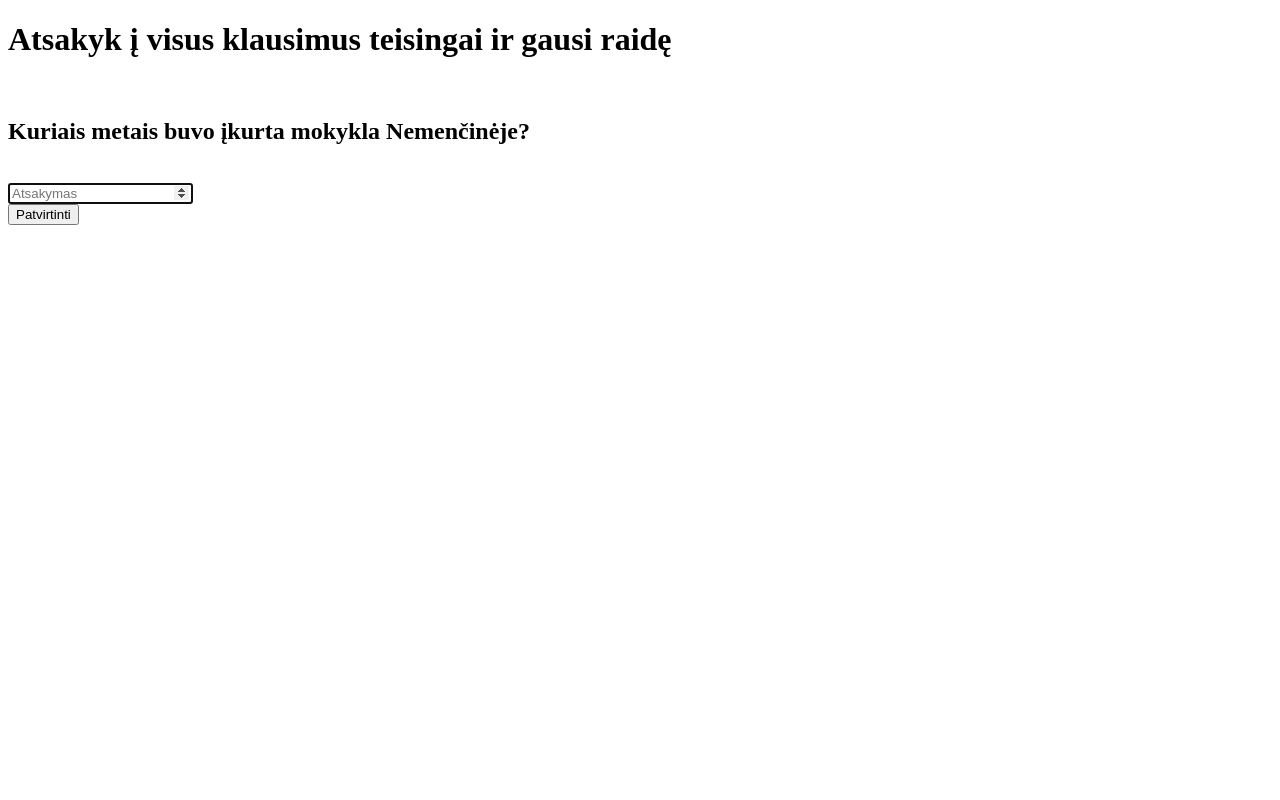
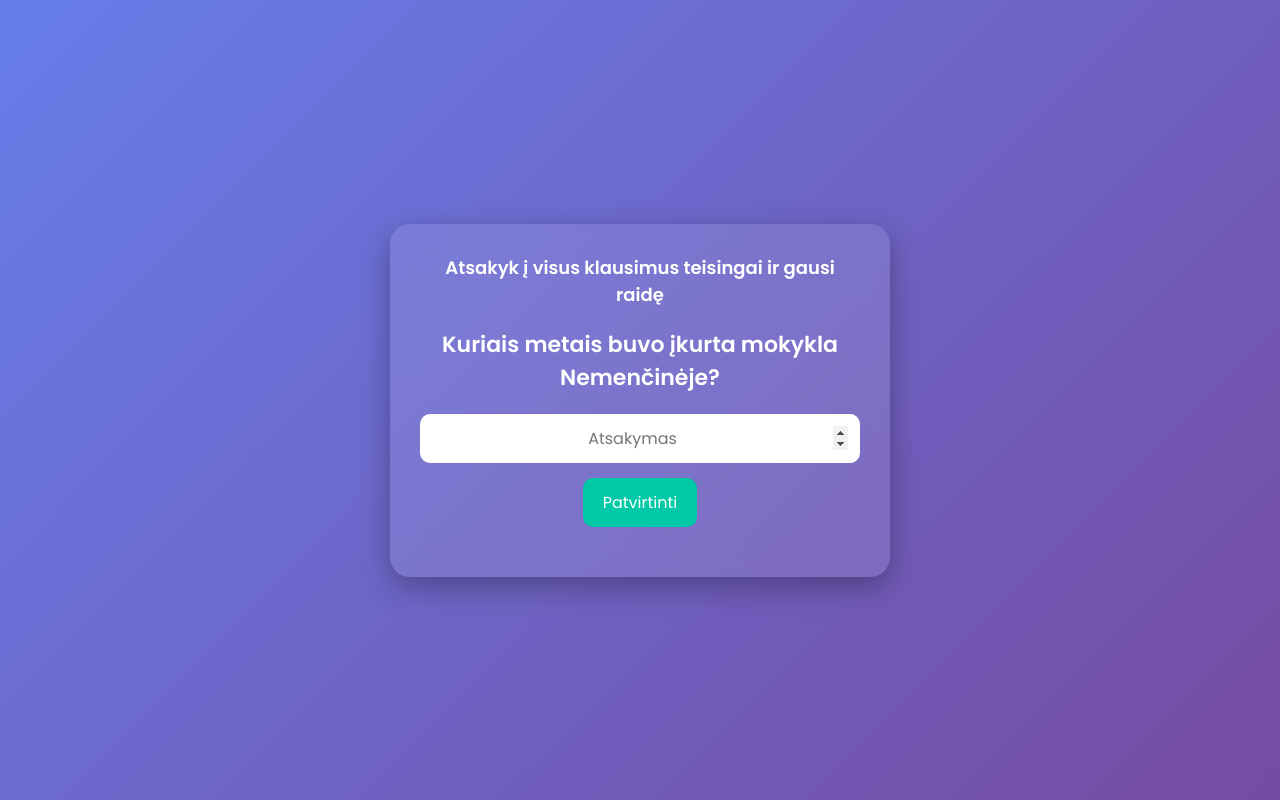
Before and after one commit to rukoblood67/rukoblood67.github.io, a plain HTML site: page lt.html in a window 1280 px wide. Drawn offline with Linux system fonts and the light colour scheme.

Commit message:
update lt.html

```diff
--- a/lt.html
+++ b/lt.html
@@ -1,27 +1,90 @@
-<!DOCTYPE html>
-<html>
+<!DOCTYPE html><html lang="lt">
 <head>
+  <meta charset="UTF-8">
+  <meta name="viewport" content="width=device-width, initial-scale=1.0">
   <title>Svetainė</title>
+  <link href="https://fonts.googleapis.com/css2?family=Poppins:wght@300;400;600&display=swap" rel="stylesheet">
   <style>
-     body {
-       -webkit-user-select: none; /* Safari */
-       -ms-user-select: none;     /* IE 10 and older */
-       user-select: none;         /* Standard syntax */
+    * {
+      box-sizing: border-box;
+      margin: 0;
+      padding: 0;
+      font-family: 'Poppins', sans-serif;
+    }body {
+  height: 100vh;
+  display: flex;
+  justify-content: center;
+  align-items: center;
+  background: linear-gradient(135deg, #667eea, #764ba2);
+  color: #fff;
+  user-select: none;
+}
+
+.container {
+  background: rgba(255, 255, 255, 0.1);
+  backdrop-filter: blur(15px);
+  padding: 30px;
+  border-radius: 20px;
+  width: 90%;
+  max-width: 500px;
+  text-align: center;
+  box-shadow: 0 10px 30px rgba(0,0,0,0.3);
+}
+
+h1 {
+  font-size: 22px;
+  margin-bottom: 20px;
+}
+
+h2 {
+  font-size: 18px;
+  margin-bottom: 20px;
+}
+
+input {
+  width: 100%;
+  padding: 12px;
+  border-radius: 10px;
+  border: none;
+  outline: none;
+  font-size: 16px;
+  margin-bottom: 15px;
+  text-align: center;
+}
+
+button {
+  background: #00c9a7;
+  border: none;
+  padding: 12px 20px;
+  border-radius: 10px;
+  color: white;
+  font-size: 16px;
+  cursor: pointer;
+  transition: 0.3s;
+}
+
+button:hover {
+  background: #00a98f;
+  transform: scale(1.05);
+}
+
+#prawidlowo {
+  margin-top: 15px;
+  font-weight: 600;
 }
 
   </style>
 </head>
 <body>
-    <h1>Atsakyk į visus klausimus teisingai ir gausi raidę</h1>
+  <div class="container">
+    <h2>Atsakyk į visus klausimus teisingai ir gausi raidę</h2><h1 id="pytanie">Kuriais metais buvo įkurta mokykla Nemenčinėje?</h1>
 
-    <br>
-    <h2 id="pytanie">Kuriais metais buvo įkurta mokykla Nemenčinėje?</h2>
-    <br>
-    <input placeholder="Atsakymas" type="number" id="odp" autofocus/></br><button onclick="sprawdzic()">Patvirtinti</button>
+<input placeholder="Atsakymas" type="number" id="odp" autofocus>
+<button onclick="sprawdzic()">Patvirtinti</button>
 
-    <br>
 <h2 id="prawidlowo"></h2>
-    <script>
+
+  </div>  <script>
     var Nr_woprosa = 1;
     const input = document.getElementById("odp");
     const tekstPytania = document.getElementById("pytanie");
@@ -29,41 +92,36 @@
 
     function sprawdzic() {
       const odp = input.value;
-        console.log(odp);
 
       if (Nr_woprosa === 1 && odp === "1865") {
         prawidlowo.textContent = "Teisingai! Kitas klausimas:";
         Nr_woprosa = 2;
-          input.value = ""
-          input.focus()
-          pytanie.textContent = "Kada gimė gimnazijos globėjas Konstantinas Parčevskis?"
+        input.value = "";
+        input.focus();
+        tekstPytania.textContent = "Kada gimė gimnazijos globėjas Konstantinas Parčevskis?";
       }
-        else if (Nr_woprosa === 1 && odp !== "1865") {
+      else if (Nr_woprosa === 1) {
         prawidlowo.textContent = "Neteisingai! Bandyk dar kartą";
       }
-
 
       else if (Nr_woprosa === 2 && odp === "1801") {
         prawidlowo.textContent = "Teisingai! Kitas klausimas:";
         Nr_woprosa = 3;
-          input.value = ""
-          input.focus()
-          pytanie.textContent = "Kokią įkūrimo sukaktį šiais metais minėjo Nemenčinės K. Parčevskio gimnazija?"
+        input.value = "";
+        input.focus();
+        tekstPytania.textContent = "Kokią įkūrimo sukaktį šiais metais minėjo Nemenčinės K. Parčevskio gimnazija?";
       }
-        else if (Nr_woprosa === 2 && odp !== "1801") {
+      else if (Nr_woprosa === 2) {
         prawidlowo.textContent = "Neteisingai! Bandyk dar kartą";
       }
 
-
       else if (Nr_woprosa === 3 && odp === "160") {
         prawidlowo.textContent = "Teisingai!";
-          pytanie.textContent = "Tavo raidė yra: A"
+        tekstPytania.textContent = "Tavo raidė yra: A";
       }
-        else if (Nr_woprosa === 3 && odp !== "160") {
+      else if (Nr_woprosa === 3) {
         prawidlowo.textContent = "Neteisingai! Bandyk dar kartą";
       }
     }
-
-    </script>
-  </body>
+  </script></body>
 </html>
```
Lines whose indentation alone changed are shown as unchanged.
